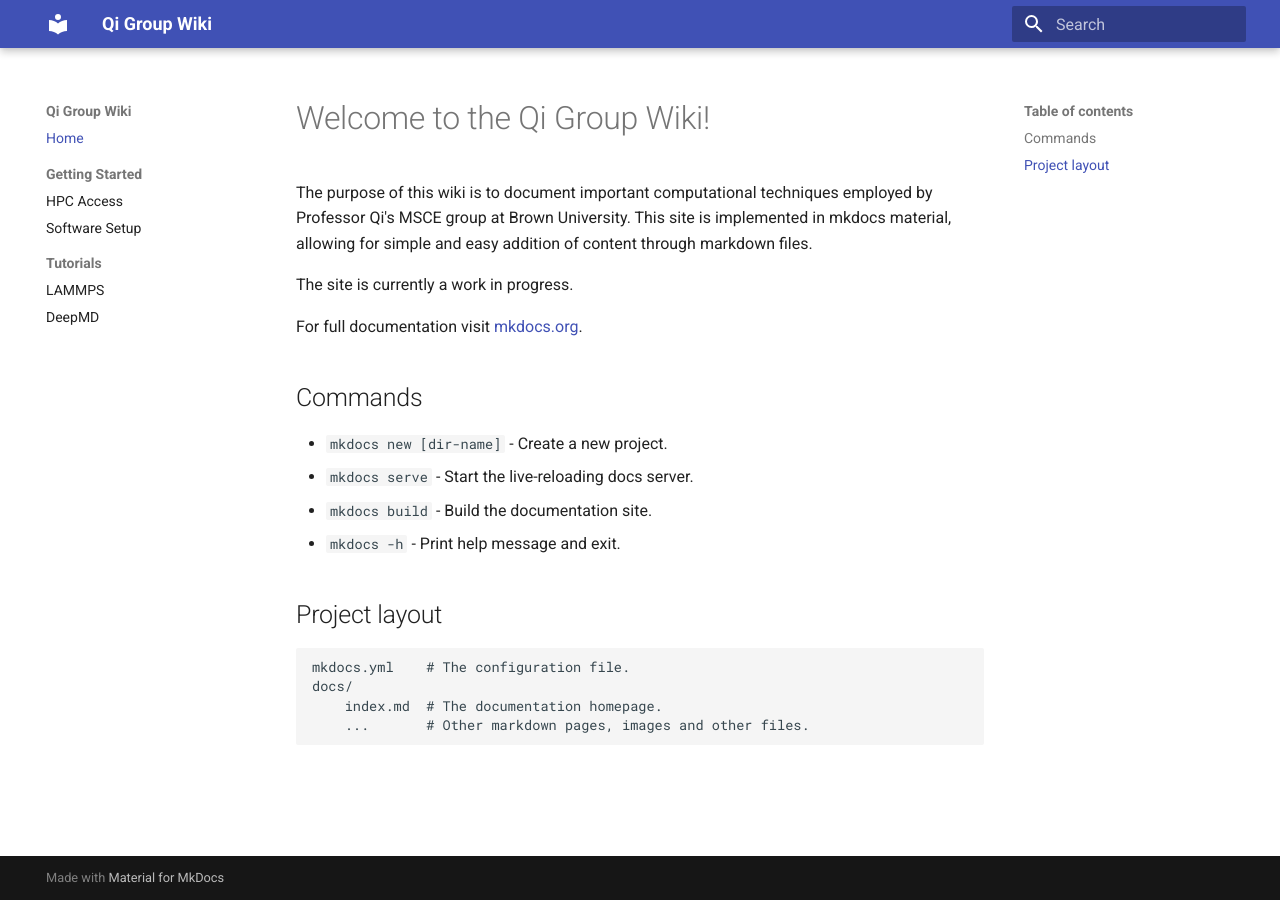
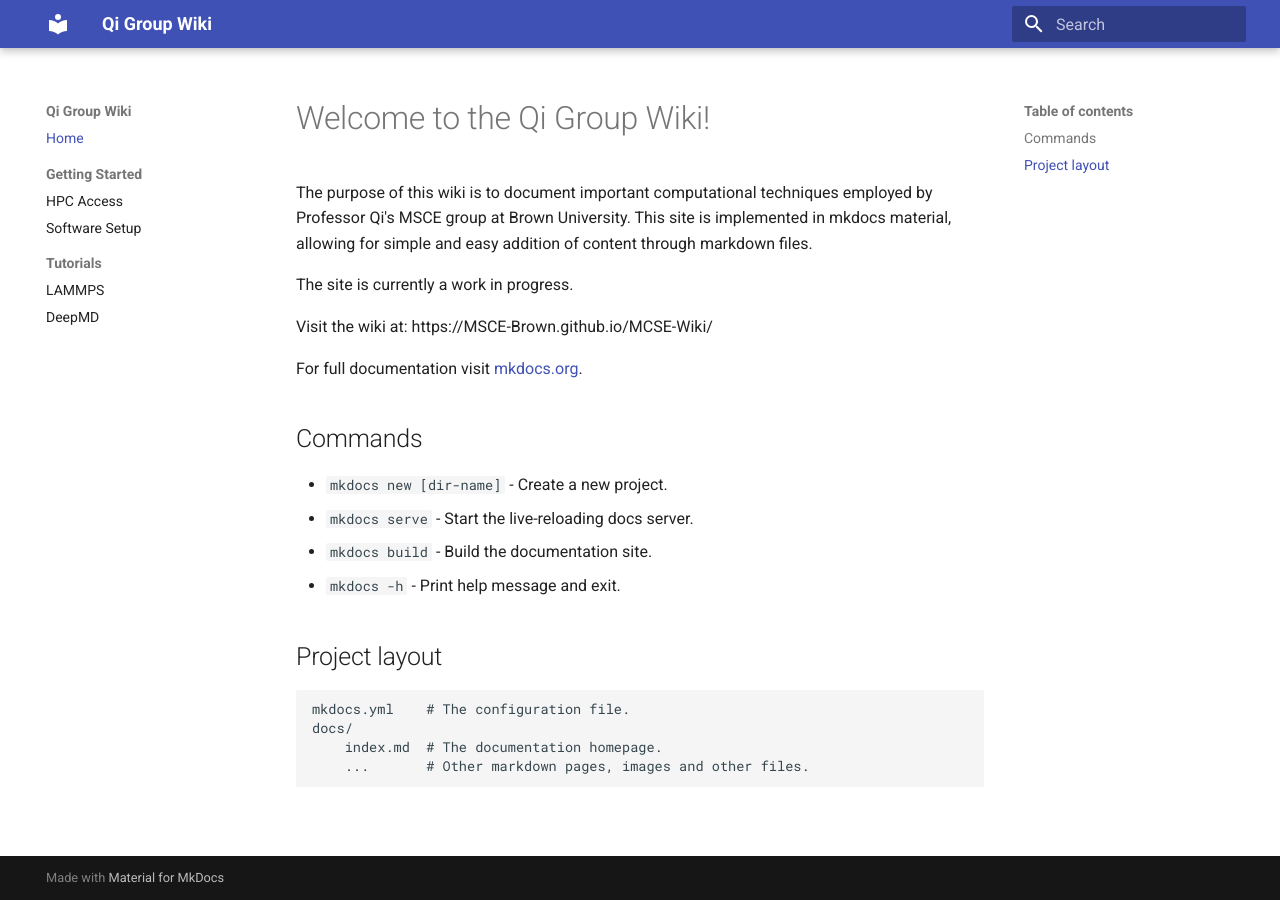
Before and after one commit to MSCE-Brown/MCSE-Wiki, an MkDocs documentation site: the page built from docs/index.md, in a window 1280 px wide. Built offline with MkDocs 1.6.1 and Material for MkDocs 9.7.7, drawn with Linux system fonts in a browser that asks for light colours.

Commit message:
Add link to the wiki in the documentation
Added a link to the wiki for easier access.

```diff
--- a/docs/index.md
+++ b/docs/index.md
@@ -3,6 +3,8 @@
 The purpose of this wiki is to document important computational techniques employed by Professor Qi's MSCE group at Brown University. This site is implemented in mkdocs material, allowing for simple and easy addition of content through markdown files.
 
 The site is currently a work in progress.
+
+Visit the wiki at: https://MSCE-Brown.github.io/MCSE-Wiki/
 
 For full documentation visit [mkdocs.org](https://www.mkdocs.org).
 
```
